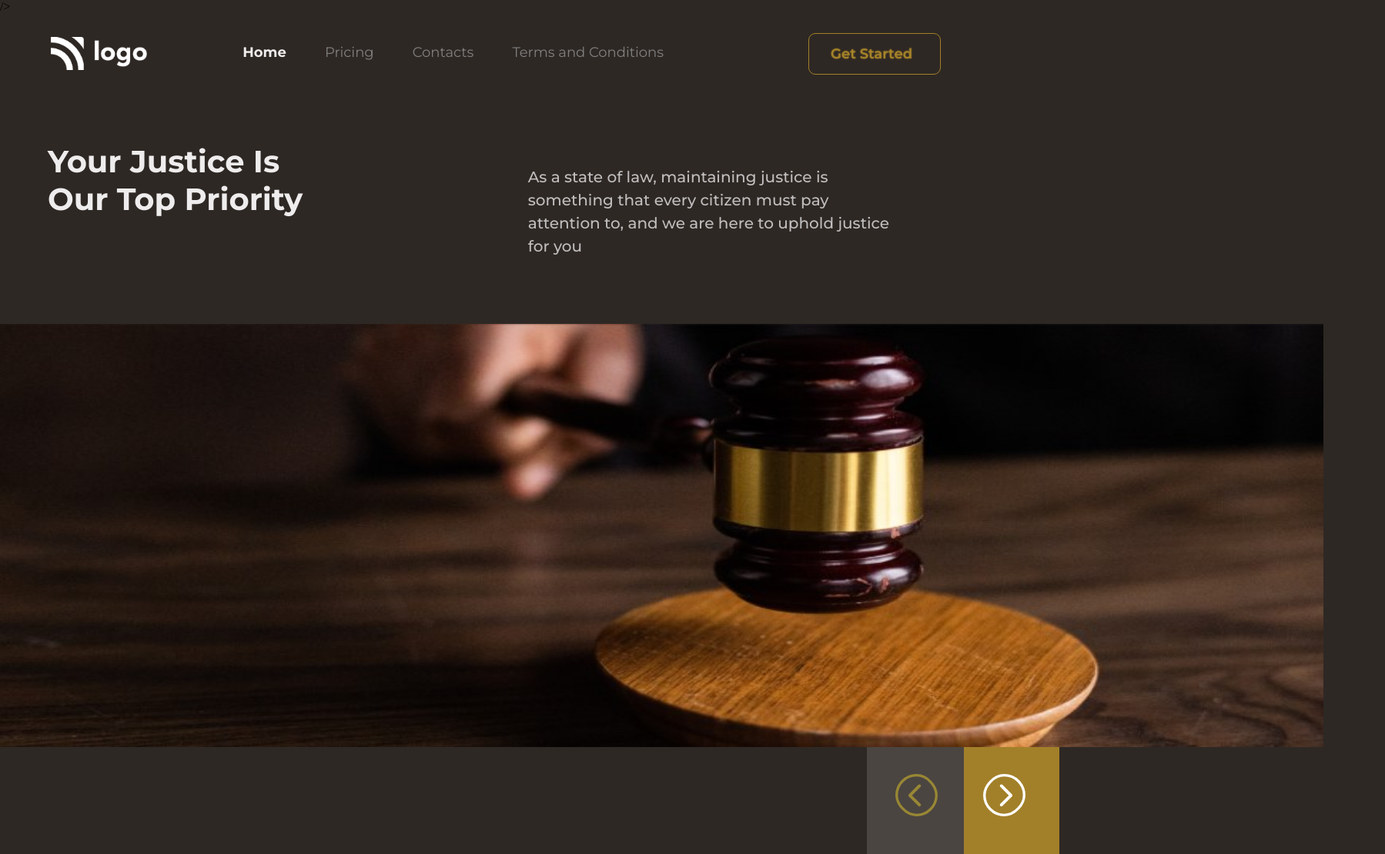
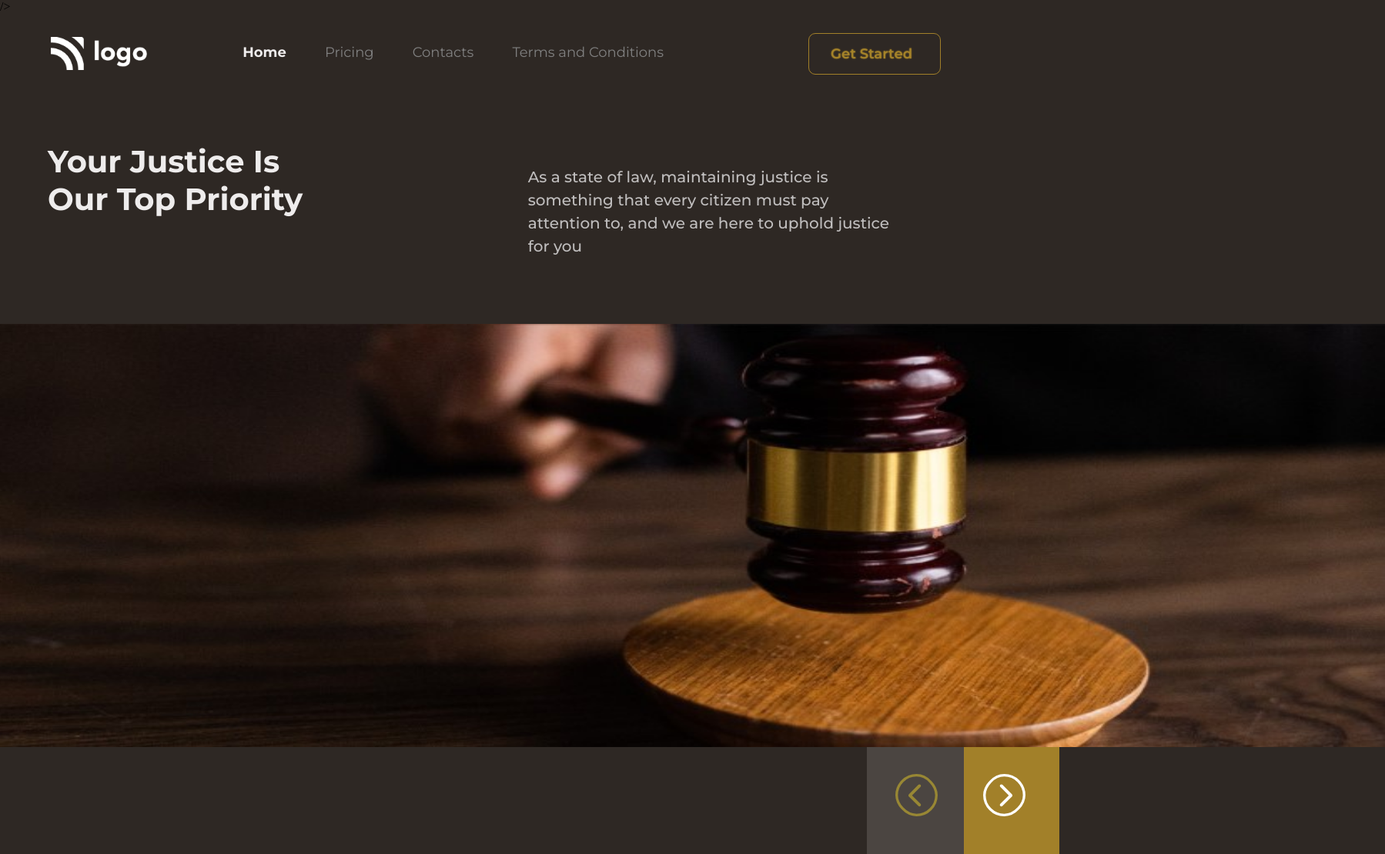
Before and after one commit to shubhlabh123/Project-3-Court-Justice, a plain HTML site: page index.html in a window 1280 px wide. Shown: the whole page at 77% size, 1799 px wide, since content can reach past the window. Drawn offline with Linux system fonts and the light colour scheme; a web font is replaced by a local one.

Commit message:
Update style.css

```diff
--- a/style.css
+++ b/style.css
@@ -95,7 +95,7 @@ body {
 }
 .body img {
   height: 550px;
-  width: 215vh;
+  width: 225vh;
   margin-left: -63px;
 }
 .btm-image {
```
